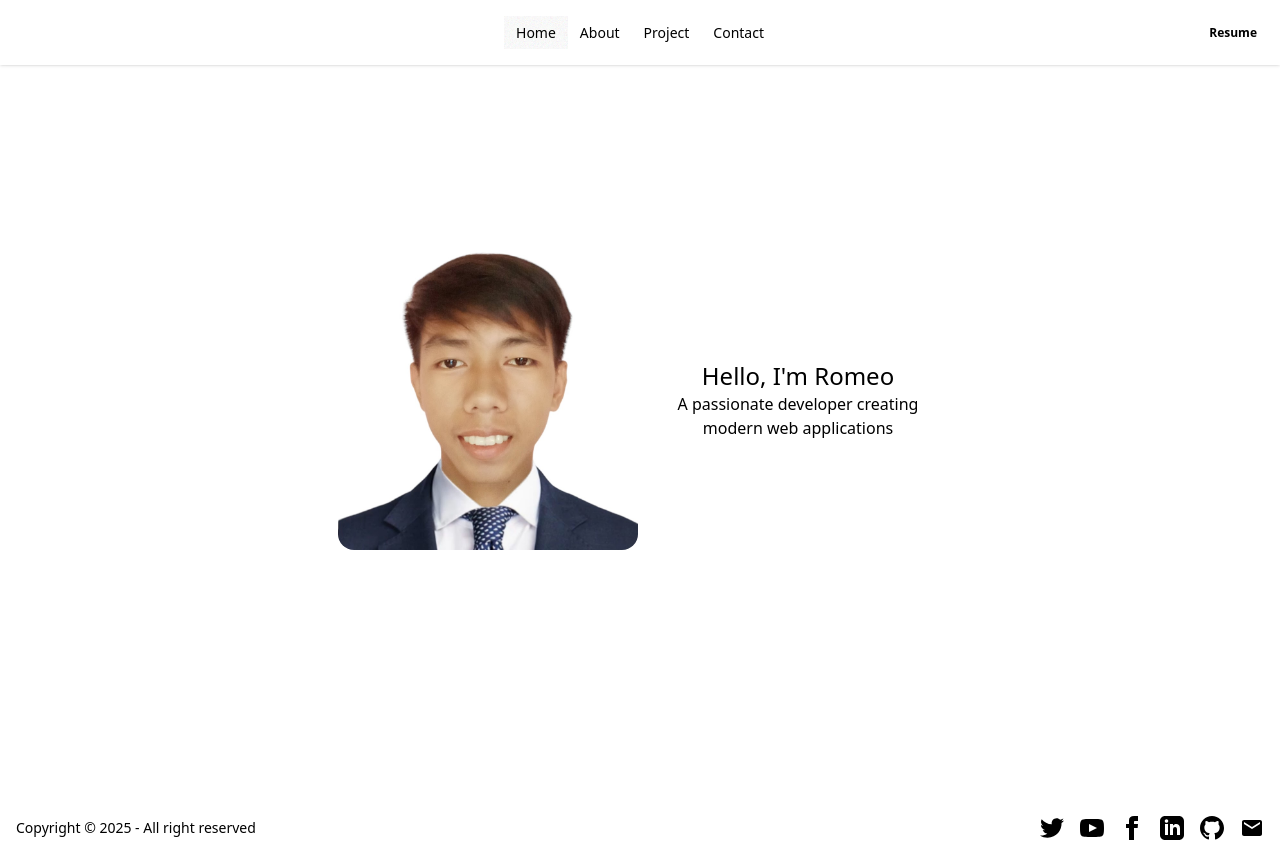
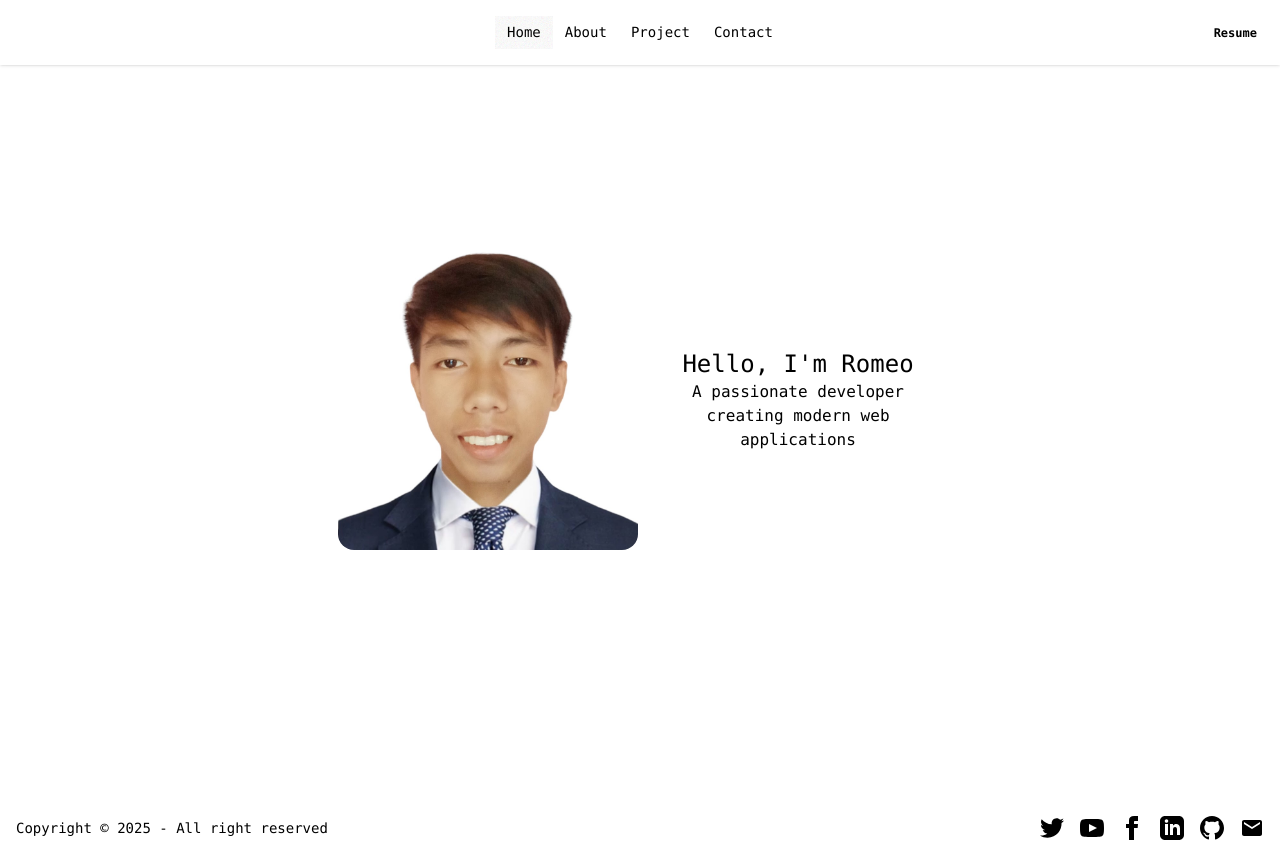
Before and after one commit to yomiyow/portfolio, a Next.js app: page / in a window 1280 px wide. Built offline with nearby package versions, Linux system fonts and the light colour scheme.

Commit message:
refactor: change font

```diff
--- a/app/globals.css
+++ b/app/globals.css
@@ -10,4 +10,5 @@
 
 html {
   scroll-behavior: smooth;
+  font-family: Consolas, "Courier New", monospace;;
 }
```
